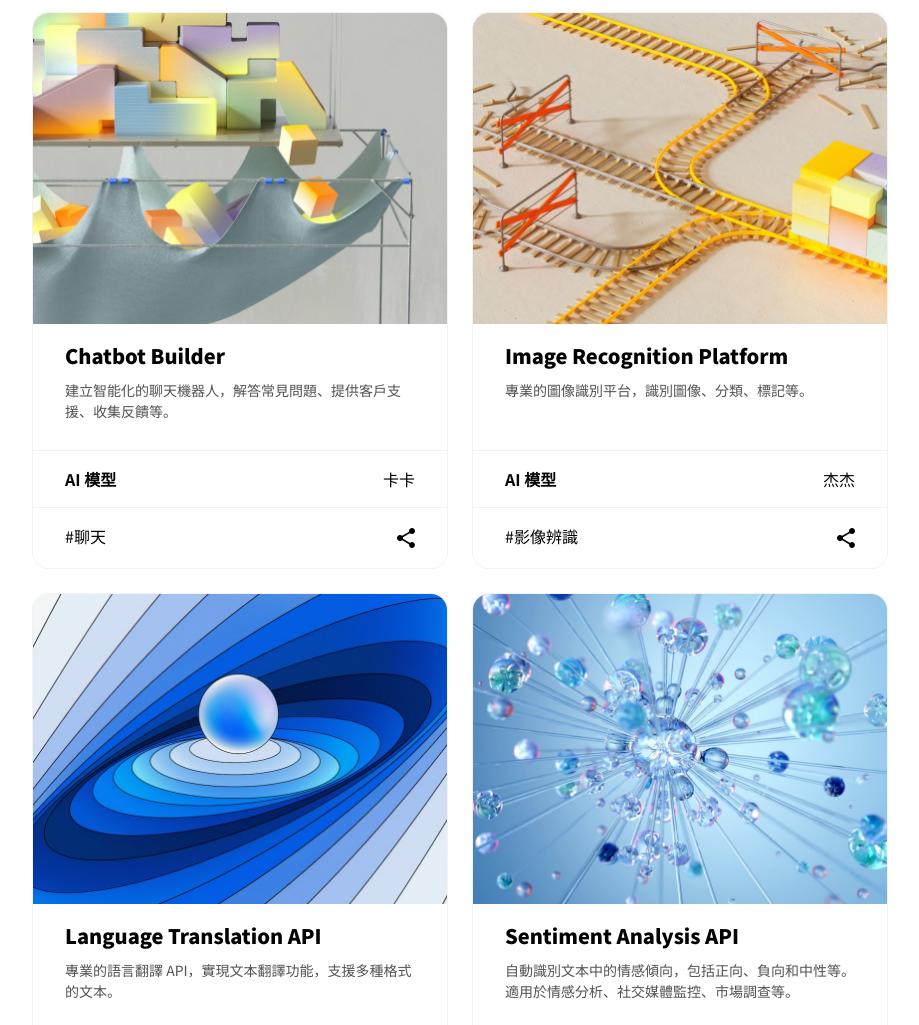
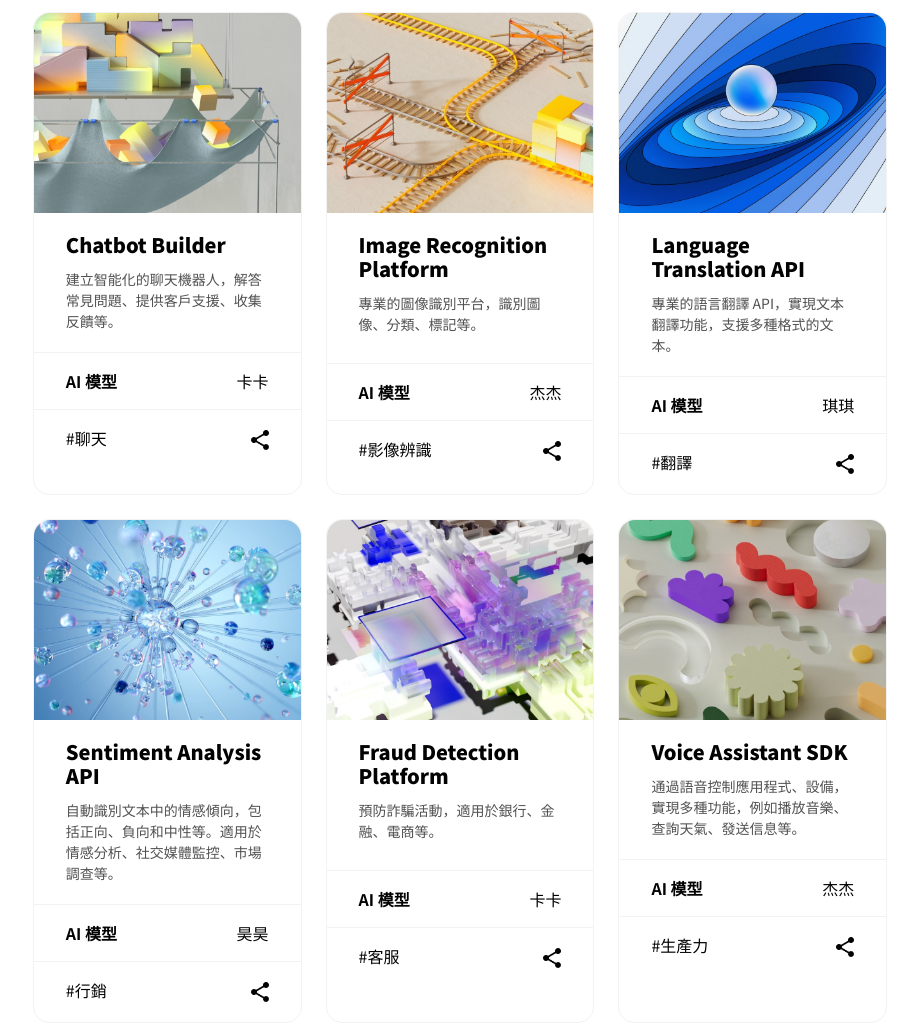
Before and after one commit to trista0925/project_ai-tools, a plain HTML site: page index.html in a window 1280 px wide. Shown: the top 1025 px of the page, without its empty margins (180-1099 px from the left). Drawn offline with Linux system fonts and the light colour scheme.

Commit message:
20230510 - 切版任務作業一 - AI 工具王 - 產品優勢卡片設計_grid修改&圖片hover

```diff
--- a/index.html
+++ b/index.html
@@ -17,7 +17,9 @@
   <div class="tools-list">
     <ul>
       <li>
+        <div class="tools-img">
           <img src="img/Rectangle 35.png" alt="">
+        </div>
         <h2>Chatbot Builder</h2>
         <p>建立智能化的聊天機器人，解答常見問題、提供客戶支援、收集反饋等。</p>
         <div class="tools-ai">
@@ -30,7 +32,9 @@
         </div>
       </li>
       <li>
+        <div class="tools-img">
           <img src="img/Rectangle 35-2.png" alt="">
+        </div>
         <h2>Image Recognition Platform</h2>
         <p>專業的圖像識別平台，識別圖像、分類、標記等。
         </p>
@@ -44,7 +48,9 @@
         </div>
       </li>
       <li>
+        <div class="tools-img">
           <img src="img/Rectangle 35-4.png" alt="">
+        </div>
         <h2>Language Translation API</h2>
         <p>專業的語言翻譯 API，實現文本翻譯功能，支援多種格式的文本。</p>
         <div class="tools-ai">
@@ -57,7 +63,9 @@
         </div>
       </li>
       <li>
+        <div class="tools-img">
           <img src="img/Rectangle 35-1.png" alt="">
+        </div>
         <h2>Sentiment Analysis API</h2>
         <p>自動識別文本中的情感傾向，包括正向、負向和中性等。適用於情感分析、社交媒體監控、市場調查等。</p>
         <div class="tools-ai">
@@ -70,7 +78,9 @@
         </div>
       </li>
       <li>
+        <div class="tools-img">
           <img src="img/Rectangle 35-3.png" alt="">
+        </div>
         <h2>Fraud Detection Platform</h2>
         <p>預防詐騙活動，適用於銀行、金融、電商等。
         </p>
@@ -84,7 +94,9 @@
         </div>
       </li>
       <li>
+        <div class="tools-img">
           <img src="img/Rectangle 35-5.png" alt="">
+        </div>
         <h2>Voice Assistant SDK</h2>
         <p>通過語音控制應用程式、設備，實現多種功能，例如播放音樂、查詢天氣、發送信息等。</p>
         <div class="tools-ai">
--- a/scss/_mixin.scss
+++ b/scss/_mixin.scss
@@ -1,5 +1,15 @@
+@mixin xl{
+  @media(max-width:1400px){
+    @content;
+  }
+}
+@mixin lg{
+  @media(max-width:1200px){
+    @content;
+  }
+}
 @mixin md{
-  @media(max-width:1200px){
+  @media(max-width:992px){
     @content;
   }
 }
--- a/scss/all.scss
+++ b/scss/all.scss
@@ -25,24 +25,32 @@ img {
     display: flex;
     flex-wrap: wrap;
     justify-content: center;
-    width: 75%;
+    width: 70%;
     margin: 0 auto;
-    @include md{
+    @include lg{
       width: 100%;
     }
     li {
       margin: 12px;
-      width: 416px;
+      width: 30%;
       border: $black20 1px solid;
       border-radius: 16px;
-      @include md{
+      @include lg{
         width: 45%;
       }
       @include xs{
         width: 100%;
       }
-      > img{
+      .tools-img{
         border-radius: 16px 16px 0 0;
+        min-height:30%;
+        overflow: hidden;
+      }
+      .tools-img img{
+        transition: transform .5s ease;
+      }
+      .tools-img img:hover{
+        transform: scale(1.2)
       }
       h2 {
       font-size: 20px;
```
Also changed, not shown: css/all.css, 1 other file. Lines whose indentation alone changed are shown as unchanged.
